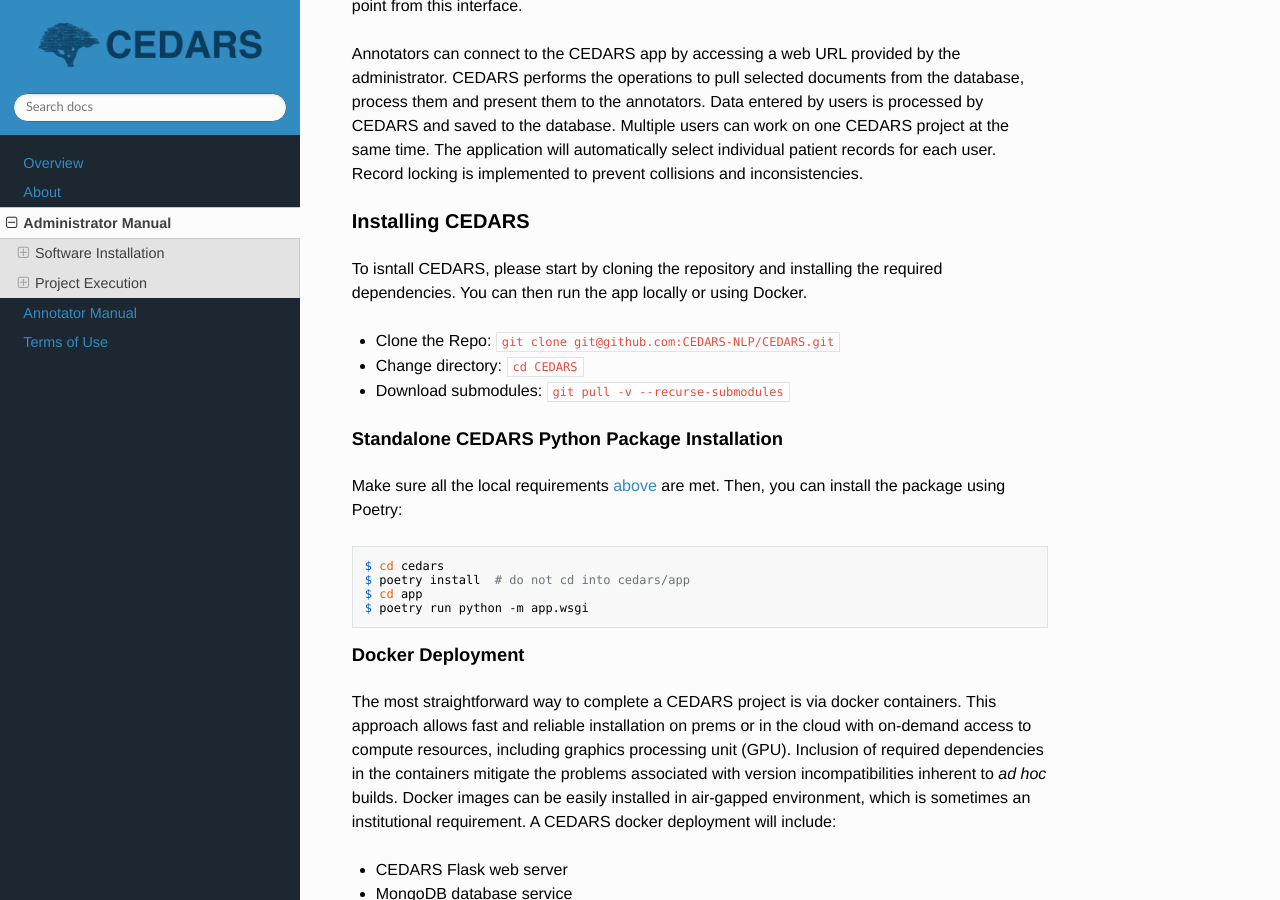
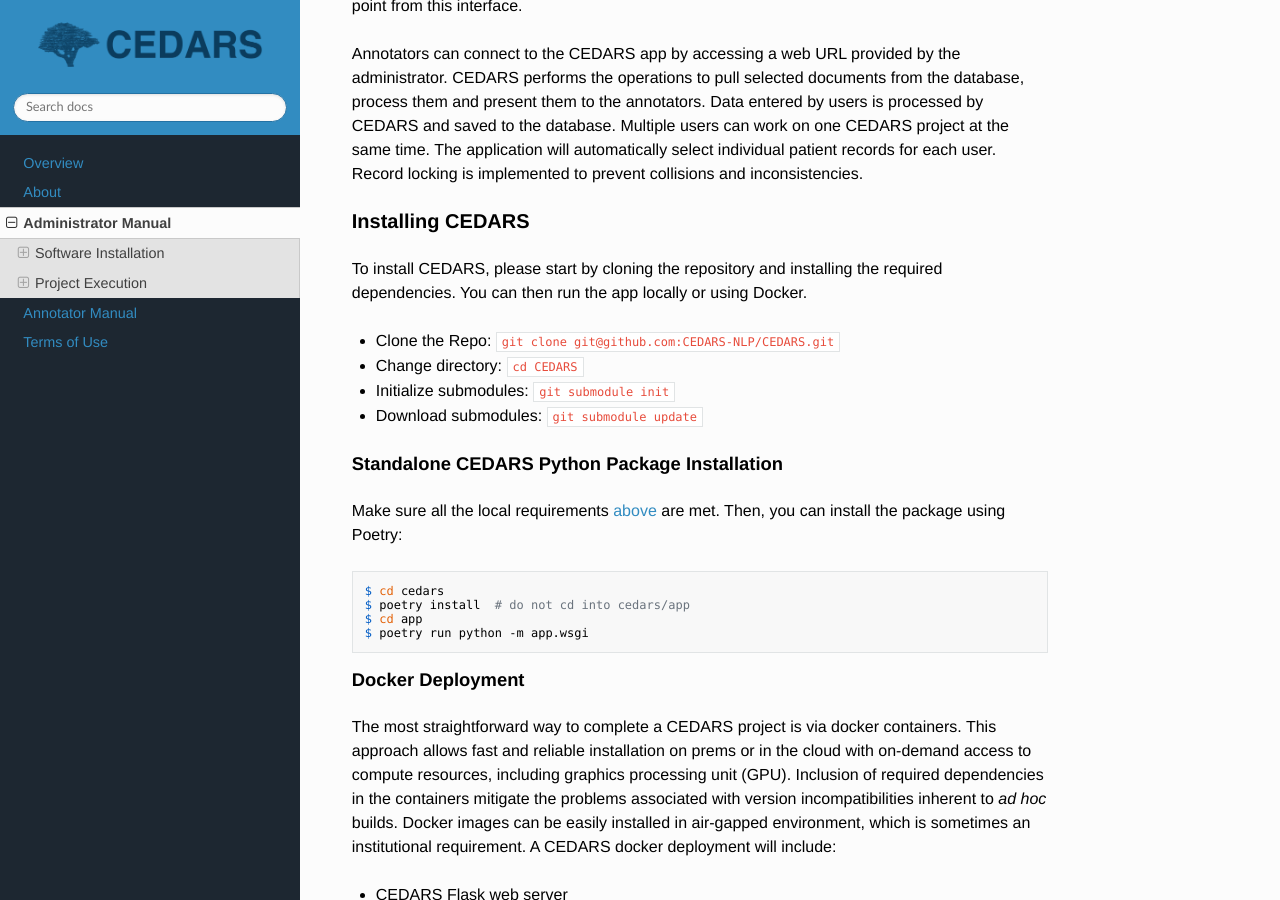
Before and after one commit to CEDARS-NLP/CEDARS, an MkDocs documentation site: the page built from docs/CEDARS_admin_manual.md, in a window 1280 px wide and 900 px high, scrolled down 2495 px. Built offline with MkDocs 1.6.1, drawn with Linux system fonts in a browser that asks for light colours; nearby versions of some CDN libraries.

Commit message:
fix submodule instructions

```diff
--- a/docs/CEDARS_admin_manual.md
+++ b/docs/CEDARS_admin_manual.md
@@ -81,11 +81,12 @@ Annotators can connect to the CEDARS app by accessing a web URL provided by the
 
 ### Installing CEDARS
 
-To isntall CEDARS, please start by cloning the repository and installing the required dependencies. You can then run the app locally or using Docker.
+To install CEDARS, please start by cloning the repository and installing the required dependencies. You can then run the app locally or using Docker.
 
 - Clone the Repo: `git clone git@github.com:CEDARS-NLP/CEDARS.git`
 - Change directory: `cd CEDARS`
-- Download submodules: `git pull -v --recurse-submodules`
+- Initialize submodules: `git submodule init`
+- Download submodules: `git submodule update`
 
 #### Standalone CEDARS Python Package Installation
 
```
